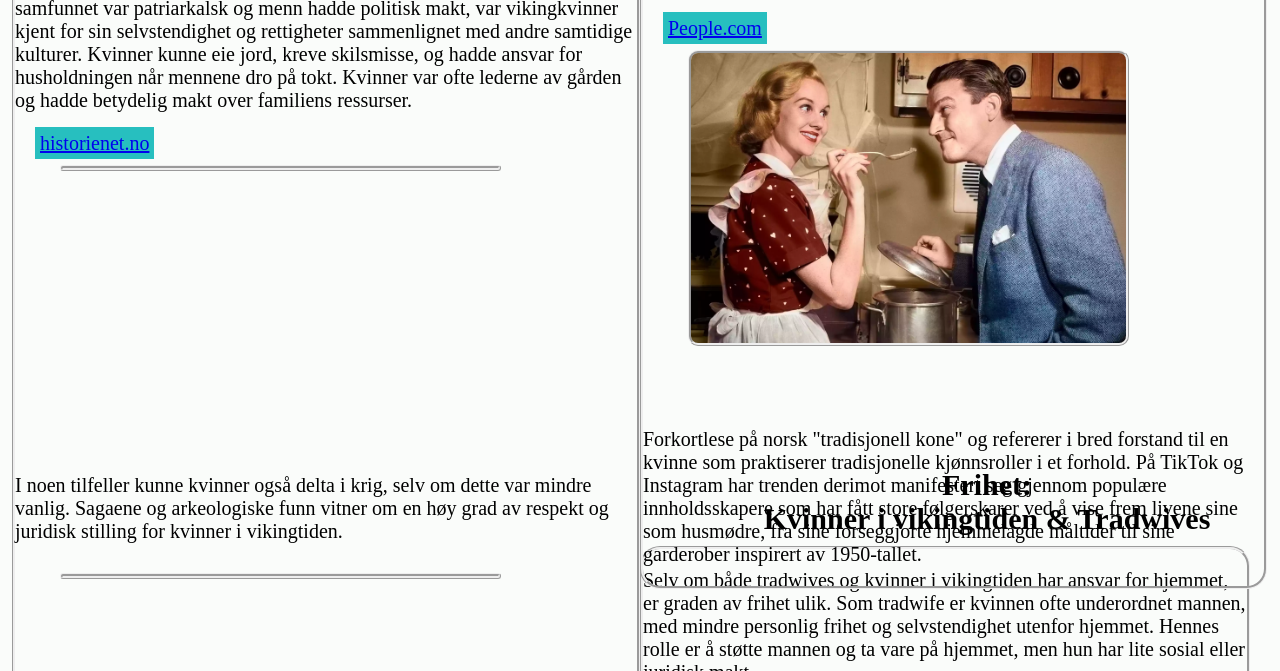
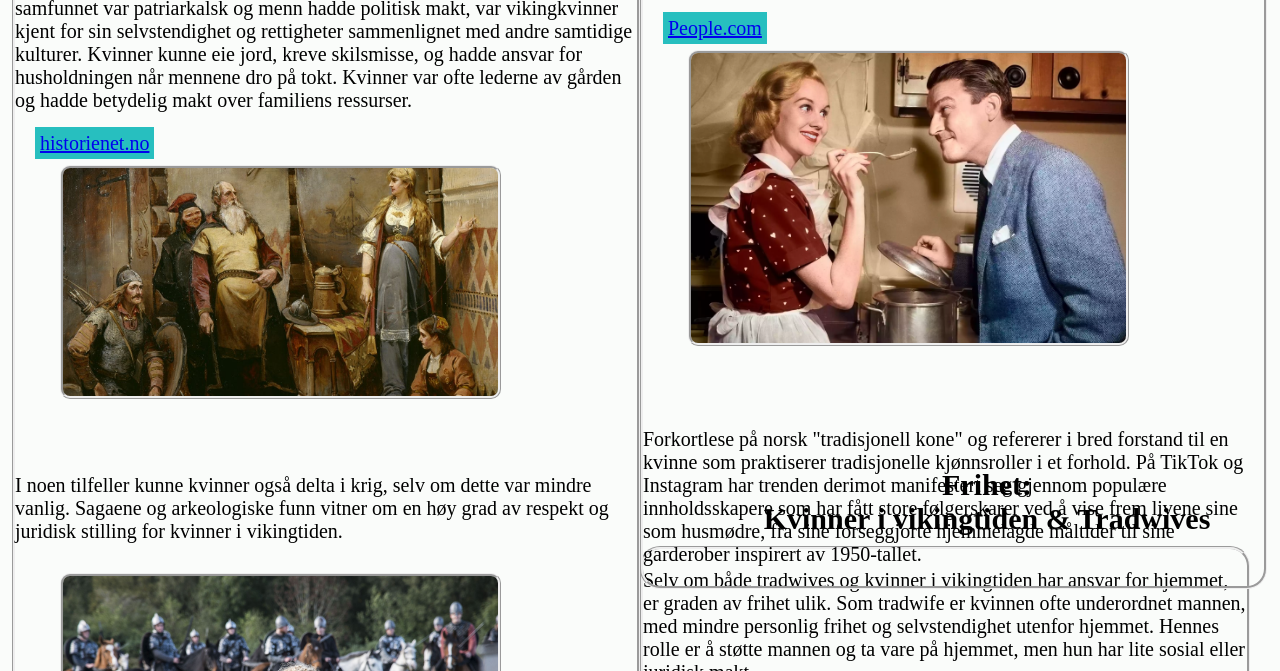
Before and after one commit to Ramish-RZ/samf, a plain HTML site: page viking_tradwives.html in a window 1280 px wide. Shown: the part 281-952 px from the top of the page. Drawn offline with Linux system fonts and the light colour scheme; files whose address does not match are found by name.

Commit message:
Update viking_tradwives.html

```diff
--- a/viking_tradwives.html
+++ b/viking_tradwives.html
@@ -26,11 +26,11 @@
                 <section class="link">
                     <a class="link" href="//historienet.no/sivilisasjoner/vikinger/hvem-bestemte-hjemme-i-vikingtiden">historienet.no</a>
                 </section>
-                <img class="img1" src="\Bilder\kvinner i vikingtiden.jpg" alt="">
+                <img class="img1" src="kvinner i vikingtiden.jpg" alt="">
                 <br><br><br> <br><br><br><br><br> <br><br><br><br><br>
                 <p> I noen tilfeller kunne kvinner også delta i krig, selv om dette var mindre vanlig. Sagaene og arkeologiske funn vitner om en høy grad av respekt og juridisk stilling for kvinner i vikingtiden.
                 </p>
-                <img class="img1" src="\Bilder\viking women in war.jpg" alt="">
+                <img class="img1" src="viking women in war.jpg" alt="">
                 <br><br><br><br><br><br><br><br><br><br><br><br><br><br><br><br>
                 <p>Kvinnen fikk ansvaret for å få avlingen i hus, passe familien og sikre husholdningen. Både sagaene og enkelte arkeologiske funn tyder på at noen kvinner også deltok i krig, men krigerkvinnene utgjorde antakelig en liten minoritet.</p>
 
```
